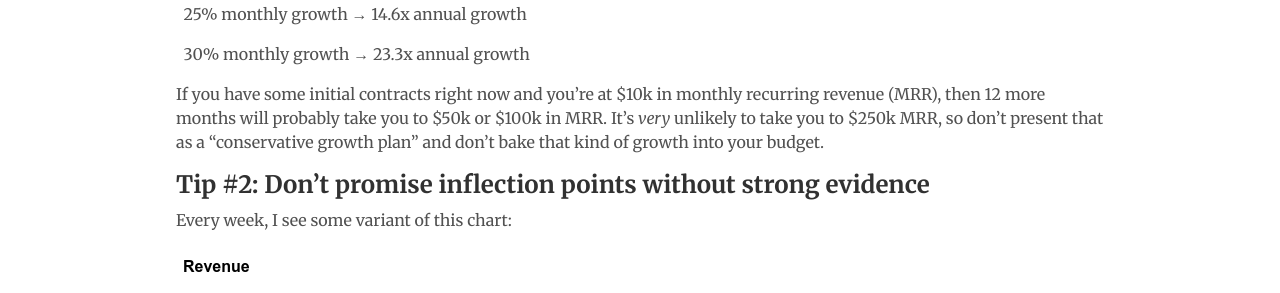
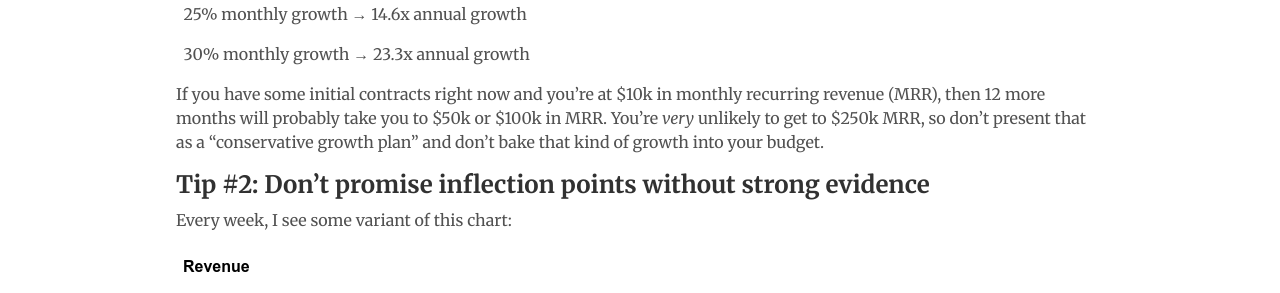
Before and after one commit to codingvc/codingvc, a Jekyll site: the page built from _posts/2015-09-16-5-tips-for-saas-roadmap-planning.markdown, in a window 1280 px wide and 900 px high, scrolled down 778 px. Shown: the part 176-469 px from the top of the window. Built offline with Jekyll 4.4.1, drawn with Linux system fonts in a browser that asks for light colours; nearby versions of some CDN libraries; Markdown is read by kramdown in place of the engine named in the settings; comment, search, counter and statistics services are not loaded.

Commit message:
minor tweak

```diff
--- a/_posts/2015-09-16-5-tips-for-saas-roadmap-planning.markdown
+++ b/_posts/2015-09-16-5-tips-for-saas-roadmap-planning.markdown
@@ -23,7 +23,7 @@ Every month, I hear a handful of pitches where founders anticipate growing from
 
 &nbsp;&nbsp;30% monthly growth → 23.3x annual growth
 
-If you have some initial contracts right now and you're at $10k in monthly recurring revenue (MRR), then 12 more months will probably take you to $50k or $100k in MRR. It's _very_ unlikely to take you to $250k MRR, so don't present that as a "conservative growth plan" and don't bake that kind of growth into your budget.
+If you have some initial contracts right now and you're at $10k in monthly recurring revenue (MRR), then 12 more months will probably take you to $50k or $100k in MRR. You're _very_ unlikely to get to $250k MRR, so don't present that as a "conservative growth plan" and don't bake that kind of growth into your budget.
 
 ## Tip #2: Don't promise inflection points without strong evidence
 
```
